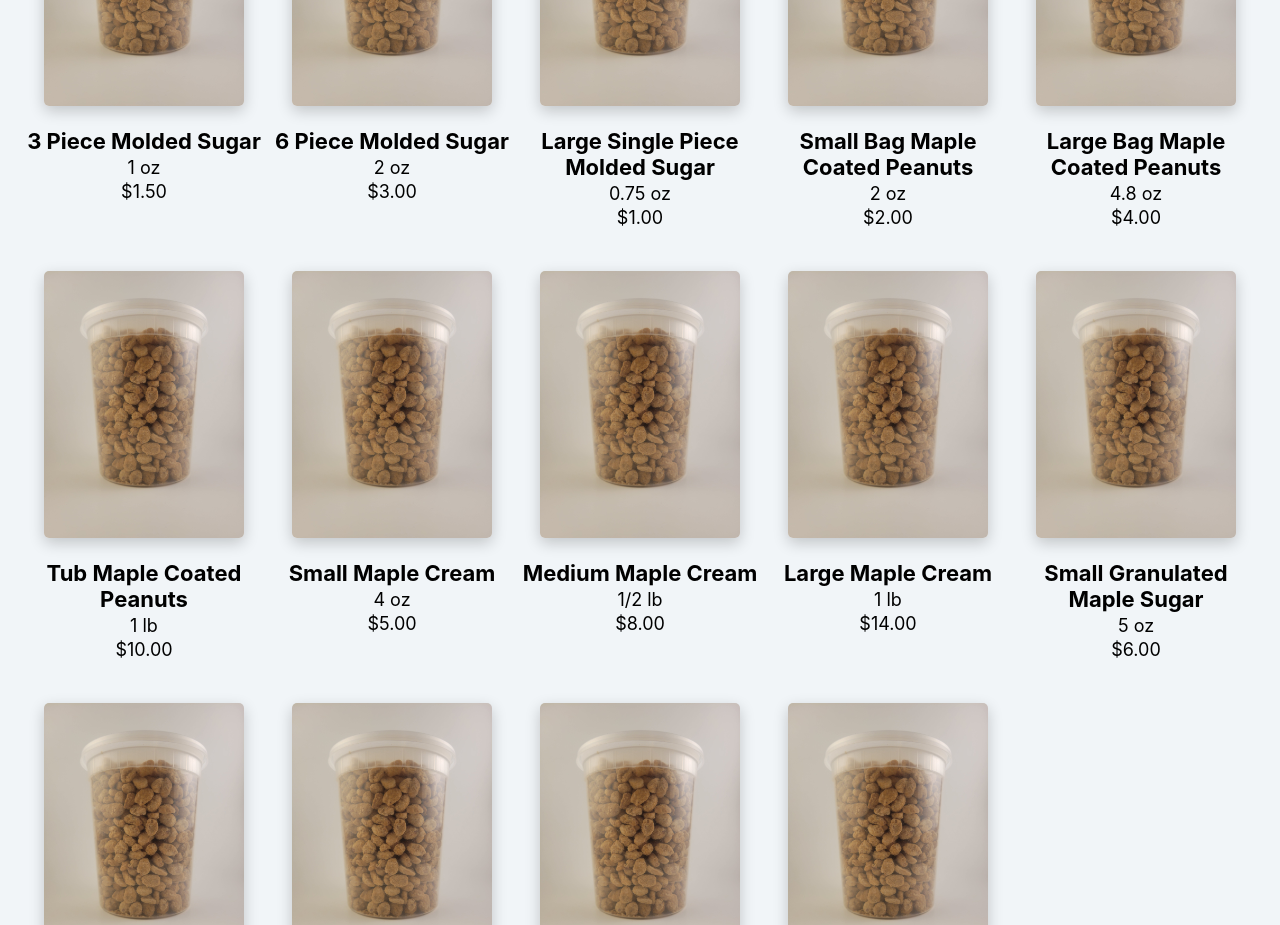
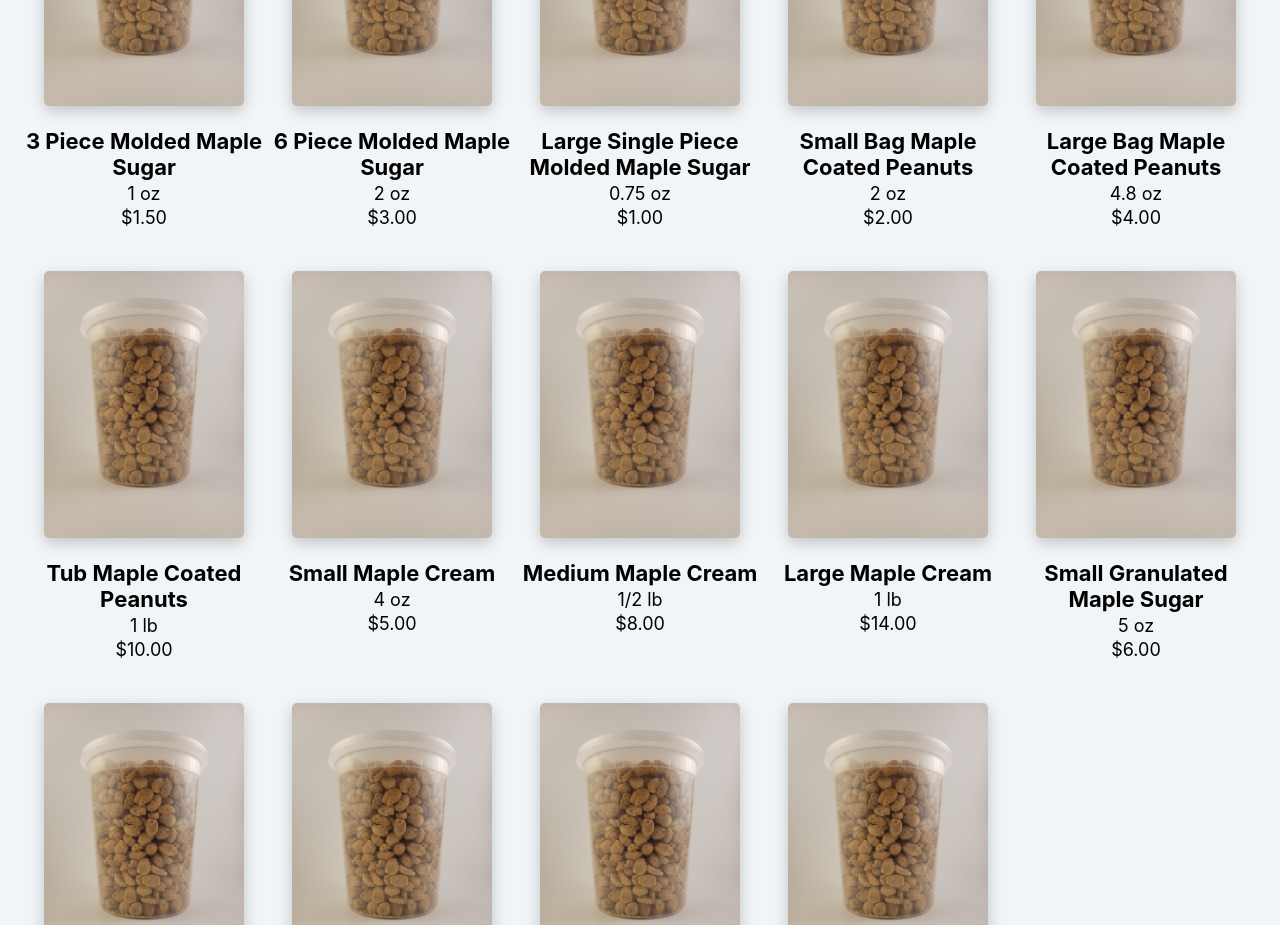
Before and after one commit to LaurenCummings/cummings-maple-vite, a React (Vite) app: page /cummings-maple-vite/Products in a window 1280 px wide. Shown: the part 1760-2685 px from the top of the page. Built offline with nearby package versions, Linux system fonts and the light colour scheme.

Commit message:
changed candy names to molded maple sugar

```diff
--- a/src/Products.js
+++ b/src/Products.js
@@ -163,7 +163,7 @@ const products = [
     },
     {
         id: 16,
-        name: "3 piece molded sugar",
+        name: "3 piece molded maple sugar",
         category: "other",
         family: "molded maple sugar",
         size: "1 oz",
@@ -173,7 +173,7 @@ const products = [
     },
     {
         id: 17,
-        name: "6 piece molded sugar",
+        name: "6 piece molded maple sugar",
         category: "other",
         family: "molded maple sugar",
         size: "2 oz",
@@ -183,7 +183,7 @@ const products = [
     },
     {
         id: 18,
-        name: "large single piece molded sugar",
+        name: "large single piece molded maple sugar",
         category: "other",
         family: "molded maple sugar",
         size: "0.75 oz",
```
